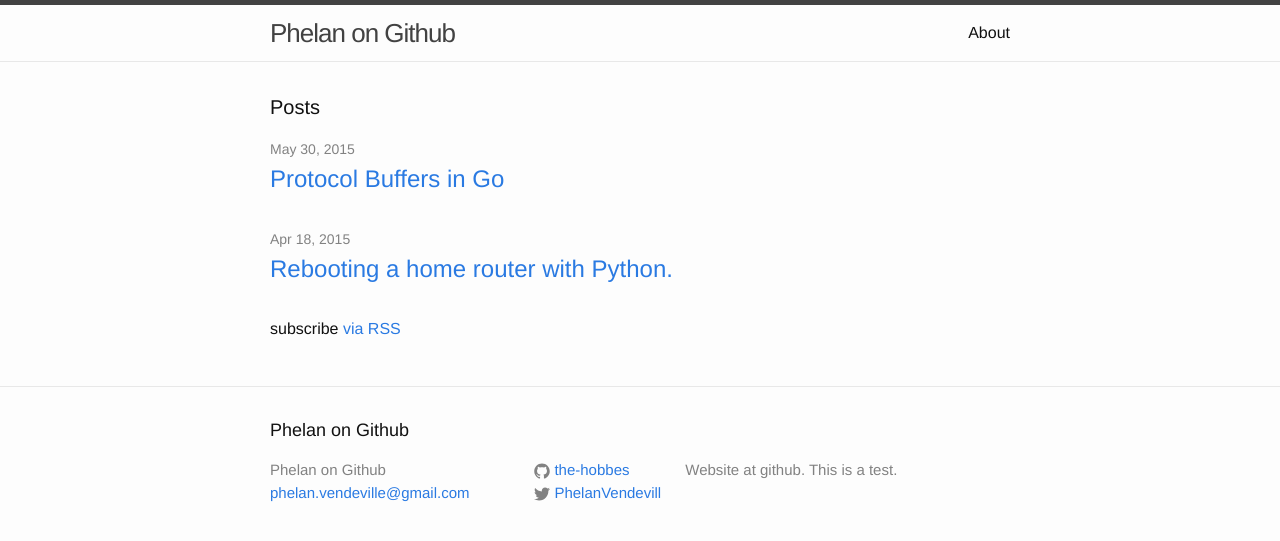
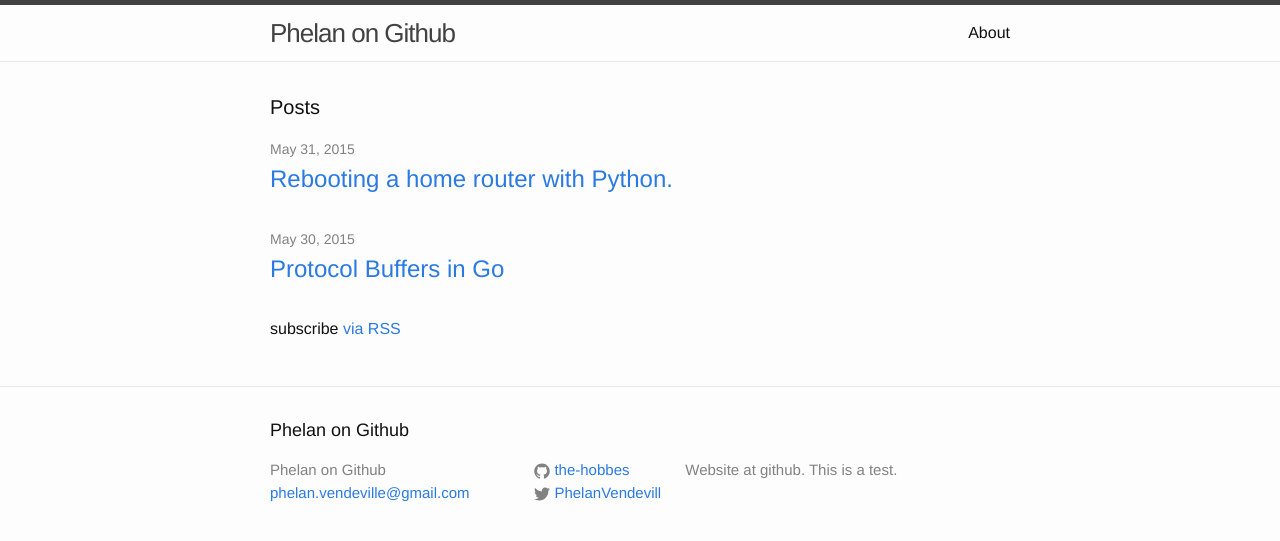
Before and after one commit to the-hobbes/the-hobbes.github.io, a Jekyll site: the page built from index.html, in a window 1280 px wide. Shown: the top 541 px of the page. Built offline with Jekyll 4.4.1, drawn with Linux system fonts in a browser that asks for light colours.

Commit message:
updated the router post with the right date

```diff
--- a/_posts/2015-05-31-rebooting-a-router.markdown
+++ b/_posts/2015-05-31-rebooting-a-router.markdown
@@ -1,7 +1,7 @@
 ---
 layout: post
 title:  "Rebooting a home router with Python."
-date:   2015-04-18 16:48:47
+date:   2015-05-31 18:28:47
 categories: python scripting router
 ---
  I was sitting with my laptop this weekend watching a BBC documentary about Henry the 8th (it really is amazing where you can end up on the end of a wikipedia click-binge) when the internet went out. This is an anonoying thing that happens from time to time with my router, an older Netgear WNDR3400.
```
